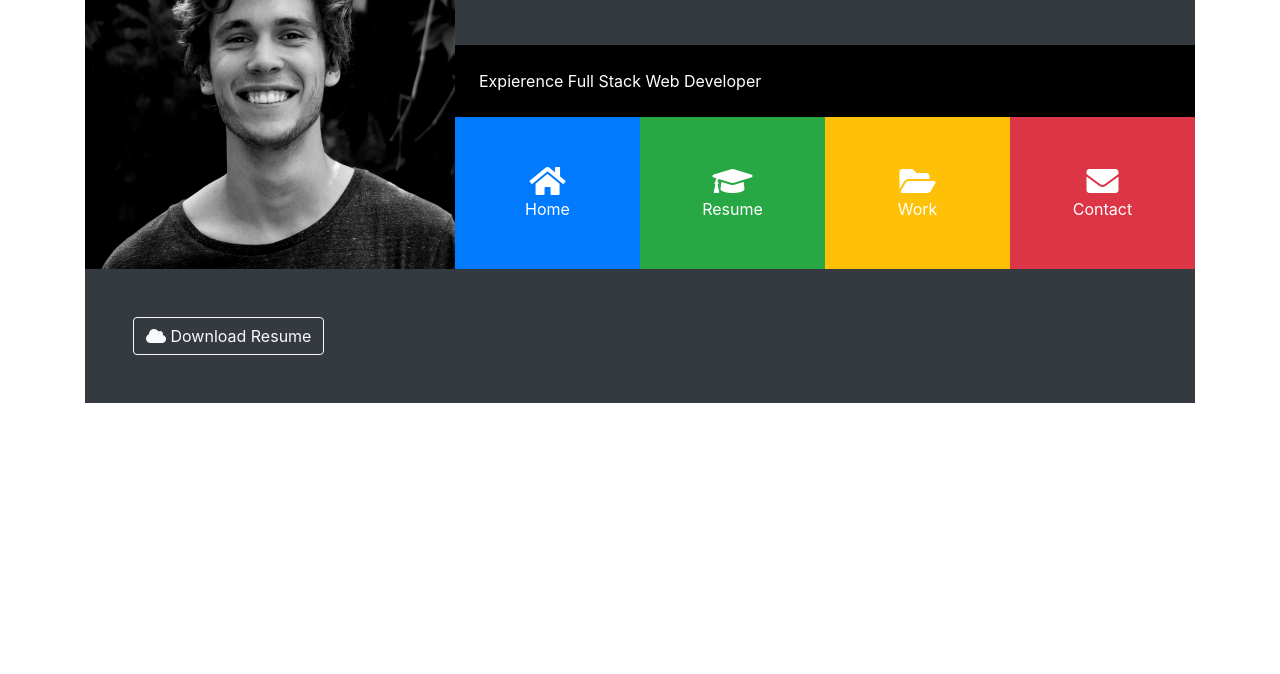
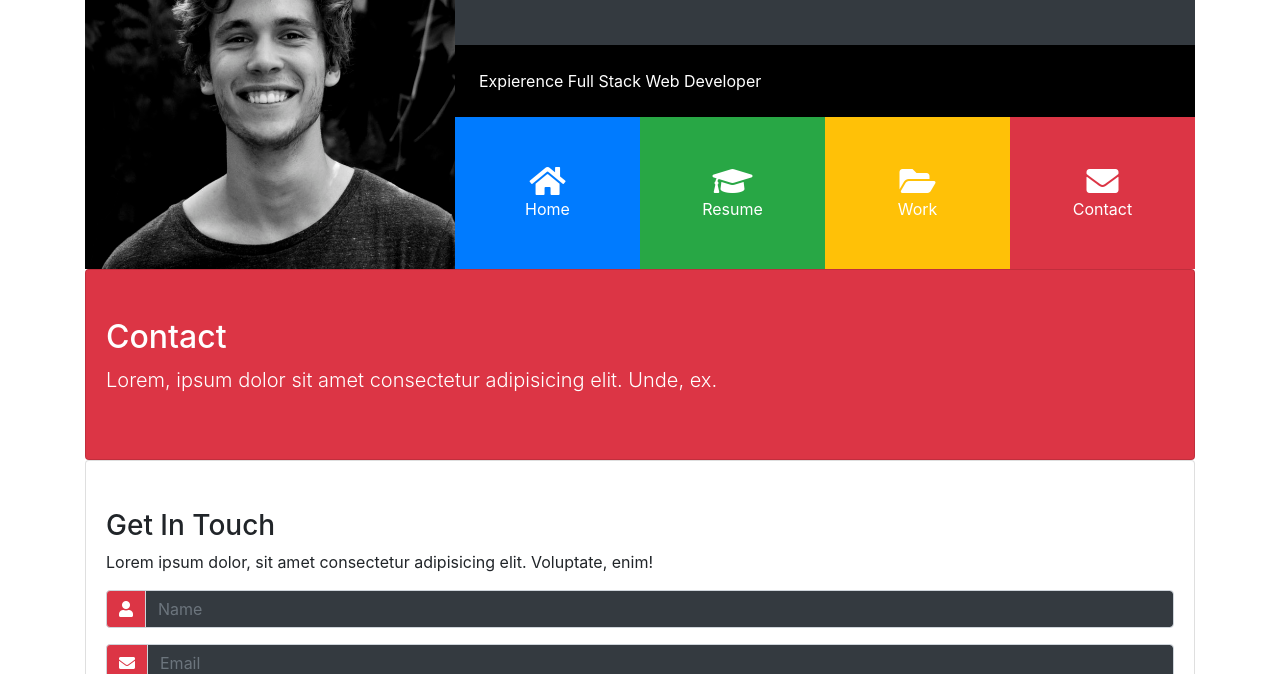
Before and after one commit to AndrzejKnit/Protfoliogrid, a plain HTML site: page index.html in a window 1280 px wide. Both pictures are taken after a click on the element "Contact". Shown: the part 126-800 px from the top of the page. Drawn offline with nearby package versions, Linux system fonts and the light colour scheme; some packages are replaced by stand-ins of ours; a script that the page names is missing.

Commit message:
lesson 74: contact collapse

```diff
--- a/index.html
+++ b/index.html
@@ -184,6 +184,51 @@
     </div>
   </div>
 </div>
+
+<!--CONTACT-->
+<div id="contact" class="collapse">
+  <div class="card card-body bg-danger text-white py-5">
+    <h2>Contact</h2>
+    <p class="lead">Lorem, ipsum dolor sit amet consectetur adipisicing elit. Unde, ex.</p>
+  </div>
+  <div class="card card-body py-5">
+<h3>Get In Touch</h3>
+<p>Lorem ipsum dolor, sit amet consectetur adipisicing elit. Voluptate, enim!</p>
+<form>
+  <div class="form-group">
+  <div class="input-group imput-group-lg">
+    <div class="input-group-prepend">
+      <span class="input-group-text bg-danger text-white">
+        <i class="fas fa-user"></i>
+      </span>
+    </div>
+    <input type="text" class="form-control bg-dark text-white" placeholder="Name">
+  </div>
+</div>
+<div class="form-group">
+    <div class="input-group imput-group-lg">
+      <div class="input-group-prepend">
+        <span class="input-group-text bg-danger text-white">
+          <i class="fas fa-envelope"></i>
+        </span>
+      </div>
+      <input type="email" class="form-control bg-dark text-white" placeholder="Email">
+    </div>
+  </div>
+  <div class="form-group">
+      <div class="input-group imput-group-lg">
+        <div class="input-group-prepend">
+          <span class="input-group-text bg-danger text-white">
+            <i class="fas fa-pencil-alt"></i>
+          </span>
+        </div>
+        <textarea class="form-control bg-dark text-white" placeholder="Message"></textarea>
+      </div>
+    </div>
+    <input type="submit" value="Submit" class="btn btn-danger btn-block text-white">
+</form>
+  </div>
+</div>
     <!--FOOTER-->
     <footer id="main-footer" class="p-5 bg-dark text-white">
       <div class="row">
```
